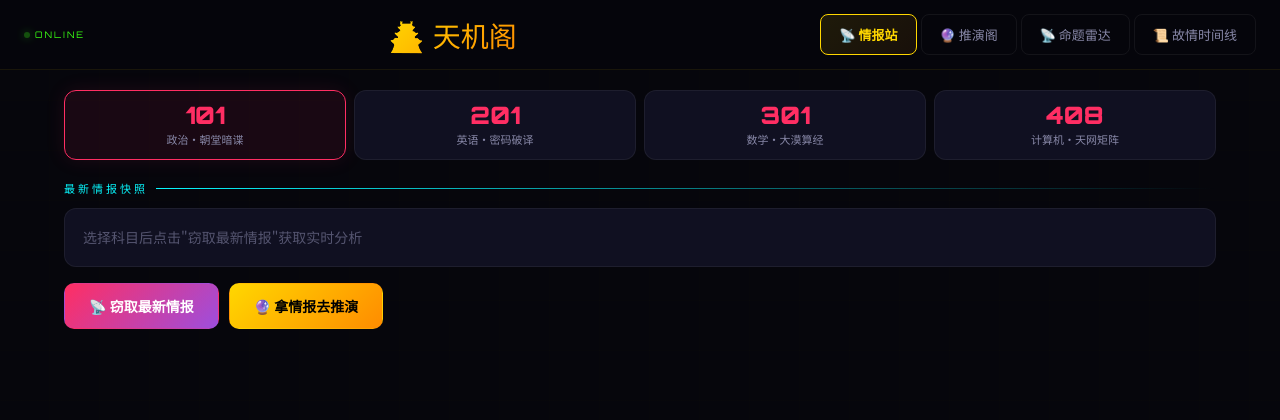
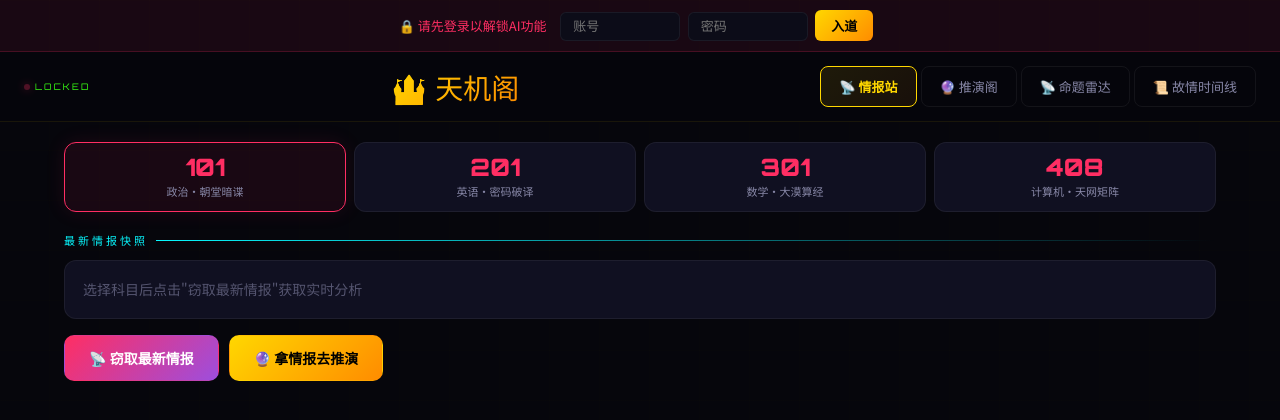
Before and after one commit to mayobimultiprimapt-pixel/pku-cultivation-apps, a plain HTML site: page tianji/index.html in a window 1280 px wide. Drawn offline with Linux system fonts and the light colour scheme; a web font is replaced by a local one.

Commit message:
Tianji: add inline login bar for direct access without portal, show auth status

```diff
--- a/tianji/index.html
+++ b/tianji/index.html
@@ -127,9 +127,17 @@ body{font-family:var(--font-b);background:var(--bg);color:var(--text);min-height
 </head>
 <body>
 <div class="bg-grid"></div>
+<!-- 内嵌登录栏 -->
+<div id="loginBar" style="display:none;padding:10px 24px;background:rgba(255,46,99,.08);border-bottom:1px solid rgba(255,46,99,.2);text-align:center;position:relative;z-index:21">
+  <span style="color:var(--red);font-size:13px;margin-right:10px">🔒 请先登录以解锁AI功能</span>
+  <input id="lbUser" type="text" placeholder="账号" style="padding:6px 12px;background:var(--bg2);border:1px solid var(--border);border-radius:6px;color:var(--text);font-size:13px;width:120px;margin-right:4px">
+  <input id="lbPass" type="password" placeholder="密码" style="padding:6px 12px;background:var(--bg2);border:1px solid var(--border);border-radius:6px;color:var(--text);font-size:13px;width:120px;margin-right:4px">
+  <button onclick="doBarLogin()" style="padding:6px 16px;background:linear-gradient(135deg,#ffd700,#ff8c00);border:none;border-radius:6px;color:#000;font-weight:700;cursor:pointer;font-size:13px">入道</button>
+  <span id="lbErr" style="color:var(--red);font-size:11px;margin-left:8px"></span>
+</div>
 <header class="header">
-  <span class="status"><span class="dot"></span>ONLINE</span>
-  <span class="logo">🏯 天机阁</span>
+  <span class="status"><span class="dot"></span><span id="authStatus">OFFLINE</span></span>
+  <span class="logo">🏰 天机阁</span>
   <nav class="nav-tabs">
     <button class="nav-tab active" data-page="intel">📡 情报站</button>
     <button class="nav-tab" data-page="divine">🔮 推演阁</button>
@@ -137,6 +145,19 @@ body{font-family:var(--font-b);background:var(--bg);color:var(--text);min-height
     <button class="nav-tab" data-page="timeline">📜 故情时间线</button>
   </nav>
 </header>
+<script>
+function doBarLogin(){
+  var u=document.getElementById('lbUser').value.trim(),p=document.getElementById('lbPass').value.trim();
+  if(!u||!p){document.getElementById('lbErr').textContent='请输入账号密码';return}
+  if(window.PKU_AUTH&&window.PKU_AUTH.login(u,p)){
+    document.getElementById('loginBar').style.display='none';
+    document.getElementById('authStatus').textContent='ONLINE';
+    document.querySelector('.dot').style.background='var(--green)';
+    document.querySelector('.dot').style.boxShadow='0 0 8px var(--green)';
+  }else{document.getElementById('lbErr').textContent='账号或密码错误'}
+}
+document.getElementById('lbPass').onkeydown=function(e){if(e.key==='Enter')doBarLogin()};
+</script>
 
 <!-- 情报站 -->
 <div class="page active" id="page-intel">
@@ -273,6 +294,18 @@ body{font-family:var(--font-b);background:var(--bg);color:var(--text);min-height
   if(!window.PKU_KEYS&&window.PKU_AUTH){
     var pwd=localStorage.getItem('pku_pwd');
     if(pwd)window.PKU_AUTH.login(pwd,pwd);
+  }
+  // Update UI based on auth status
+  if(window.PKU_KEYS){
+    document.getElementById('loginBar').style.display='none';
+    document.getElementById('authStatus').textContent='ONLINE';
+    document.querySelector('.dot').style.background='var(--green)';
+    document.querySelector('.dot').style.boxShadow='0 0 8px var(--green)';
+  }else{
+    document.getElementById('loginBar').style.display='';
+    document.getElementById('authStatus').textContent='LOCKED';
+    document.querySelector('.dot').style.background='var(--red)';
+    document.querySelector('.dot').style.boxShadow='0 0 8px var(--red)';
   }
 })();
 function getKey(){
```
